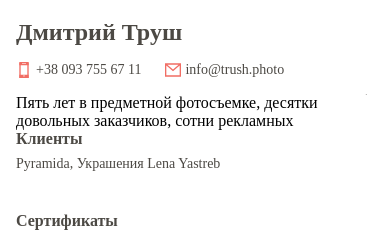
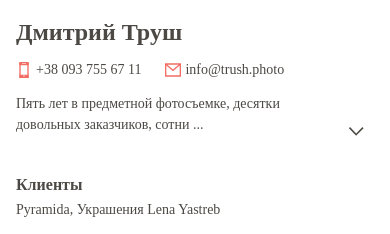
Before and after one commit to MaryTyutyunnyk/Trush.photo, a website: page src/html/pages/about.html in a window 390 px wide. Shown: the part 281-515 px from the top of the page. Drawn offline with nearby package versions, Linux system fonts and the light colour scheme; files that its build step writes are made by us from their sources; files whose address does not match are found by name; a web font is replaced by a local one.

Commit message:
Add js for About page

```diff
--- a/src/html/pages/about.html
+++ b/src/html/pages/about.html
@@ -76,7 +76,7 @@
 				<p class="infoSection__descriptionText">Пять лет в предметной фотосъемке, десятки довольных заказчиков,
 					сотни рекламных плоскостей, тысячи отснятых предметов в Украине и за рубежом. Все эти цифры будут
 					работать на ваш результат.</p>
-				<svg class="infoSection__arrow" xmlns="http://www.w3.org/2000/svg" width="16" height="16" fill="none"
+				<svg id="arrow" class="infoSection__arrow" xmlns="http://www.w3.org/2000/svg" width="16" height="16" fill="none"
 				     viewBox="0 0 16 16">
 					<path fill="#4C4944" fill-rule="evenodd"
 					      d="M8.37 15.59l-.084.087L1 8.231l1.131-1.156 6.167 6.302L14.538 7l1.13 1.156-7.285 7.446-.012-.012z"
--- a/src/js/components/about.js
+++ b/src/js/components/about.js
@@ -0,0 +1,19 @@
+
+function descriptionTextSize () {
+	let size = 75,
+		description = $('.infoSection__descriptionText'),
+		descriptionText = description.text();
+
+	if (descriptionText.length > size) {
+		description.text(descriptionText.slice(0, size) + ' ...');
+	}
+}
+descriptionTextSize();
+
+
+$(function () {
+	$("#arrow").click(function () {
+		$(this).css({"transform": "rotate(-180deg)"});
+
+	})
+});
--- a/src/scss/pages/about/mobile.scss
+++ b/src/scss/pages/about/mobile.scss
@@ -127,14 +127,15 @@
 		}
 
 		&__description {
+			display: flex;
 			position: relative;
+			margin-bottom: 2.5rem;
 			width: 100%;
-			height: 36px;
 			overflow: hidden;
 		}
 
-		&____descriptionText {
-			margin-bottom: 2.5rem;
+		&__descriptionText {
+			width: 90%;
 			font-family: $navigation;
 			font-size: 0.875rem;
 			line-height: 1.3rem;
@@ -144,7 +145,9 @@
 		&__arrow {
 			position: absolute;
 			right: 0;
-			bottom: 98%;
+			bottom: 0;
+			width: 10%;
+			cursor: pointer;
 		}
 
 		&__title {
@@ -202,11 +205,11 @@
 			justify-content: center;
 		}
 
-		.infoSection {
-			&__description {
-				width: 70%;
-			}
-		}
+		//.infoSection {
+		//	&__description {
+		//		width: 70%;
+		//	}
+		//}
 	}
 }
 
--- a/src/scss/pages/about/tablet.scss
+++ b/src/scss/pages/about/tablet.scss
@@ -75,9 +75,17 @@
 		}
 
 		&__description {
-			width: 100%;
+			position: inherit;
 			margin-bottom: 4.5rem;
+			overflow: auto;
+		}
+
+		&__descriptionText {
 			font-size: 1rem;
+		}
+
+		&__arrow {
+			display: none;
 		}
 
 		&__title {
```
